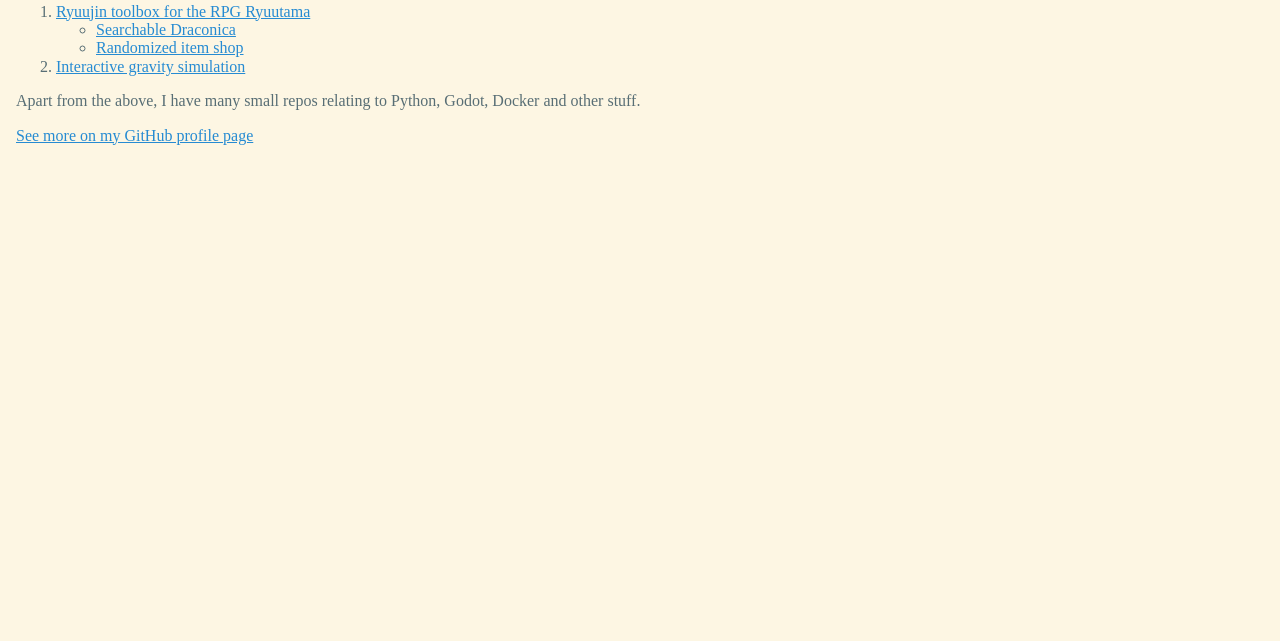
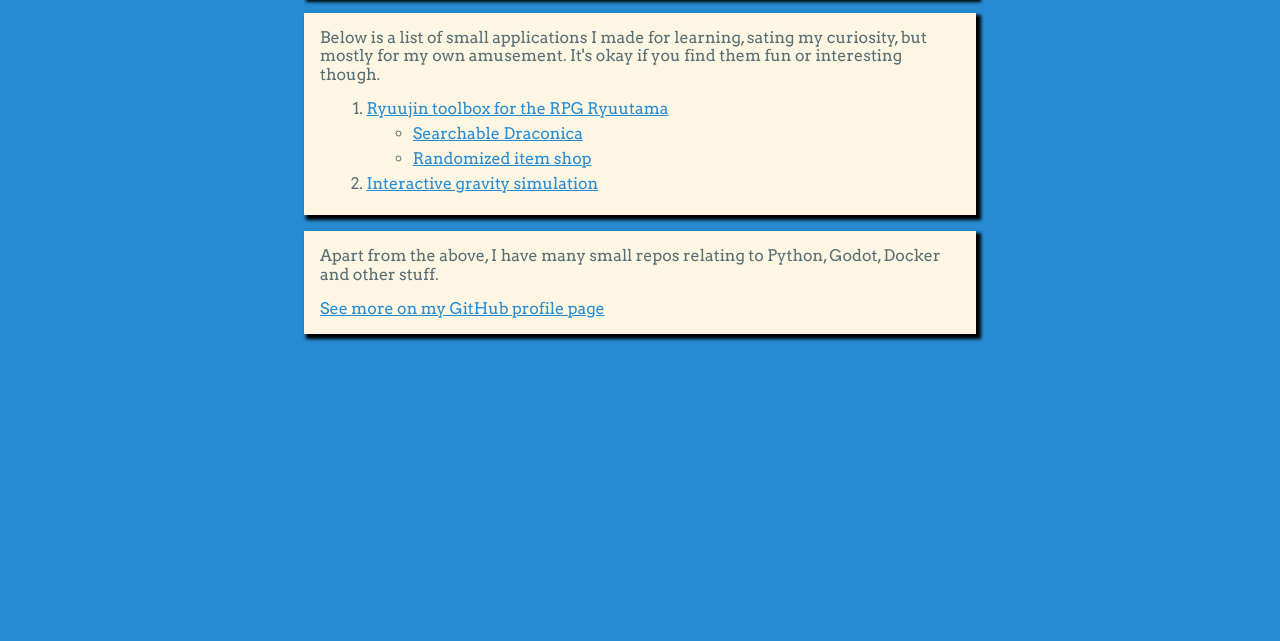
Before and after one commit to dragonfi/dragonfi.github.io, a website: page index.html in a window 1280 px wide. Shown: the part 159-800 px from the top of the page. Drawn offline with Linux system fonts and the light colour scheme.

Commit message:
index: create pleasing theme with custom font and horizontal centering of content

```diff
--- a/css/main.css
+++ b/css/main.css
@@ -1,7 +1,47 @@
+@font-face {
+    font-family: Arvo;
+    src: url(../fonts/Arvo-Regular.ttf);
+    font-weight: 500;
+}
+
 body {
-  margin: 1.0em;
+  background-color: #268bd2;
+  color: white;
+  margin: 0;
+  font-family: Arvo, sans-serif;
+}
+
+h1, h2, p {
+  margin: 1rem 0rem;
+}
+
+h1:first-child, h2:first-child, p:first-child, ol:first-child {
+  margin-top: 0;
+}
+
+h1:last-child, h2:last-child, p:last-child, ol:last-child {
+  margin-bottom: 0;
+}
+
+article, header {
   color: #586e75;
   background-color: #fdf6e3;
+  padding: 1rem;
+  max-width: 40rem;
+  margin: 1rem;
+  margin-left: auto;
+  margin-right: auto;
+  box-shadow: 0.2rem 0.2rem 0.2rem 0.1rem black;
+}
+
+@media screen and ( max-width: 44rem ) {
+  article, header {
+    margin: 1rem;
+  }
+}
+
+li {
+  margin: 0.4em;
 }
 
 a {
```
Also changed, not shown: fonts/Arvo-Regular.ttf (added).
